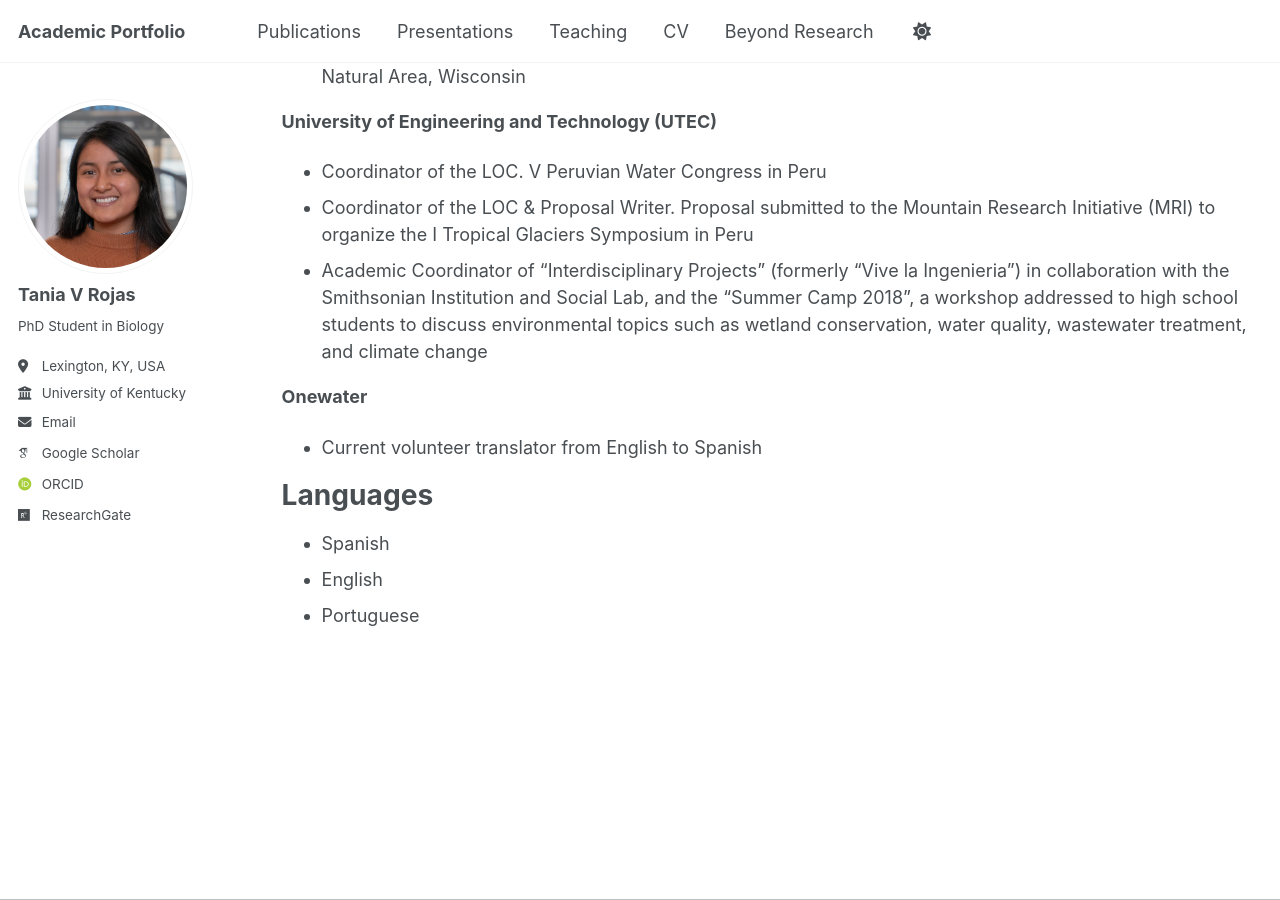
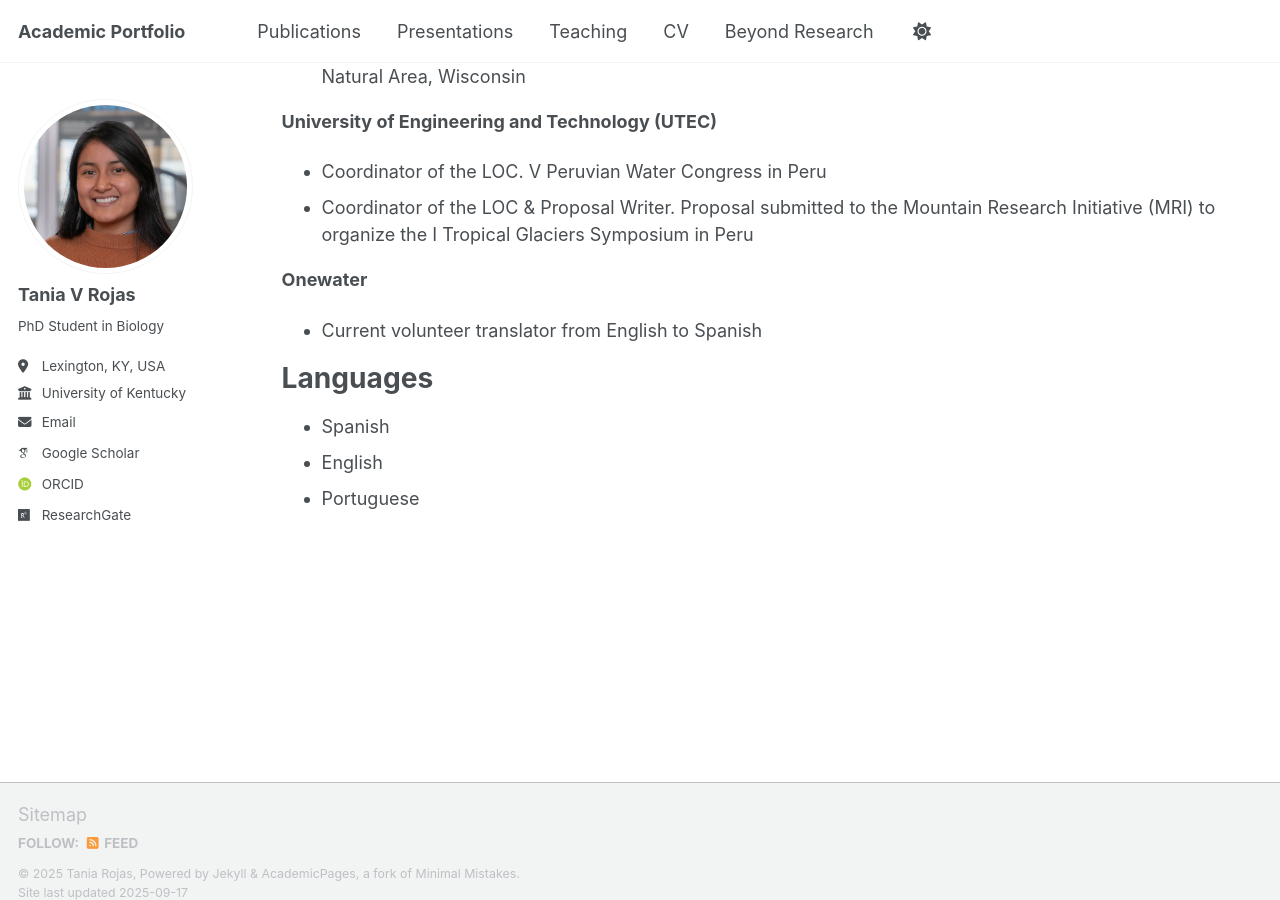
Before and after one commit to taniarojasc/taniarojasc.github.io, a Jekyll site: the page built from _pages/cv.md, in a window 1280 px wide and 900 px high, scrolled down 2026 px. Built offline with Jekyll 4.4.1, drawn with Linux system fonts in a browser that asks for light colours; some web fonts are replaced; a script that is not in the unit is left out.

Commit message:
Update cv.md

```diff
--- a/_pages/cv.md
+++ b/_pages/cv.md
@@ -65,7 +65,6 @@ Service and Outreach
 **University of Engineering and Technology (UTEC)**
 * Coordinator of the LOC. V Peruvian Water Congress in Peru
 * Coordinator of the LOC & Proposal Writer. Proposal submitted to the Mountain Research Initiative (MRI) to organize the I Tropical Glaciers Symposium in Peru
-* Academic Coordinator of “Interdisciplinary Projects” (formerly “Vive la Ingenieria”) in collaboration with the Smithsonian Institution and Social Lab, and the “Summer Camp 2018”, a workshop addressed to high school students to discuss environmental topics such as wetland conservation, water quality, wastewater treatment, and climate change
 
 **Onewater**
 * Current volunteer translator from English to Spanish
```
